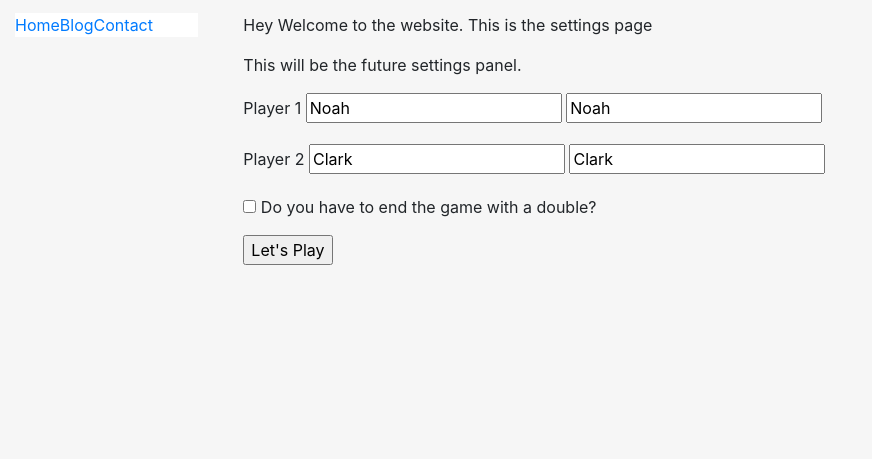
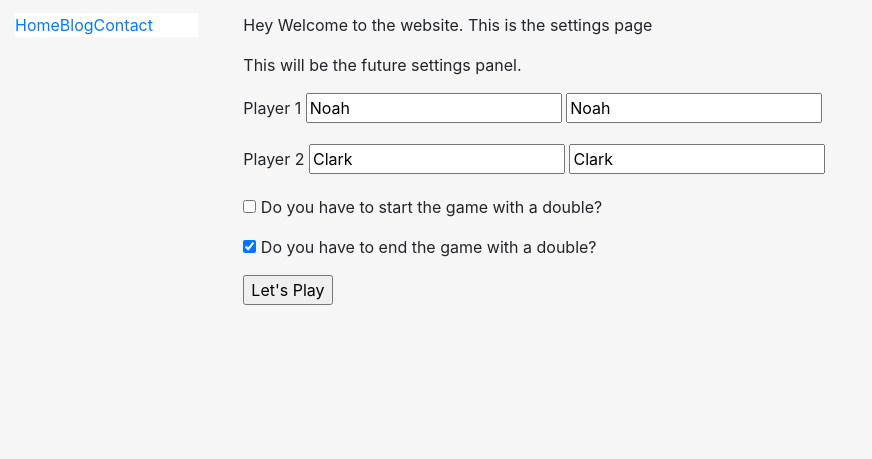
Before and after one commit to nahart/dartmvp, a Django app: page /scorer/start_game/ in a window 1280 px wide. Shown: the part 192-651 px from the top of the page, without its empty margins (0-872 px from the left). Run offline with Django 3.2, Linux system fonts and the light colour scheme; some libraries are stand-ins or nearby versions.

Commit message:
added checkbox

```diff
--- a/scorer/templates/scorer/includes/settings.html
+++ b/scorer/templates/scorer/includes/settings.html
@@ -17,7 +17,10 @@
 
     {% if game_301 %}
         <p>
-            <input type="checkbox" name="end_with_double" value="checked"> Do you have to end the game with a double?
+            <input type="checkbox" name="start_with_double" value="double_checkin"> Do you have to start the game with a double?
+        </p>
+        <p>
+            <input type="checkbox" name="end_with_double" value="double_checkout" checked> Do you have to end the game with a double?
         </p>
     {% endif %}
 
```
